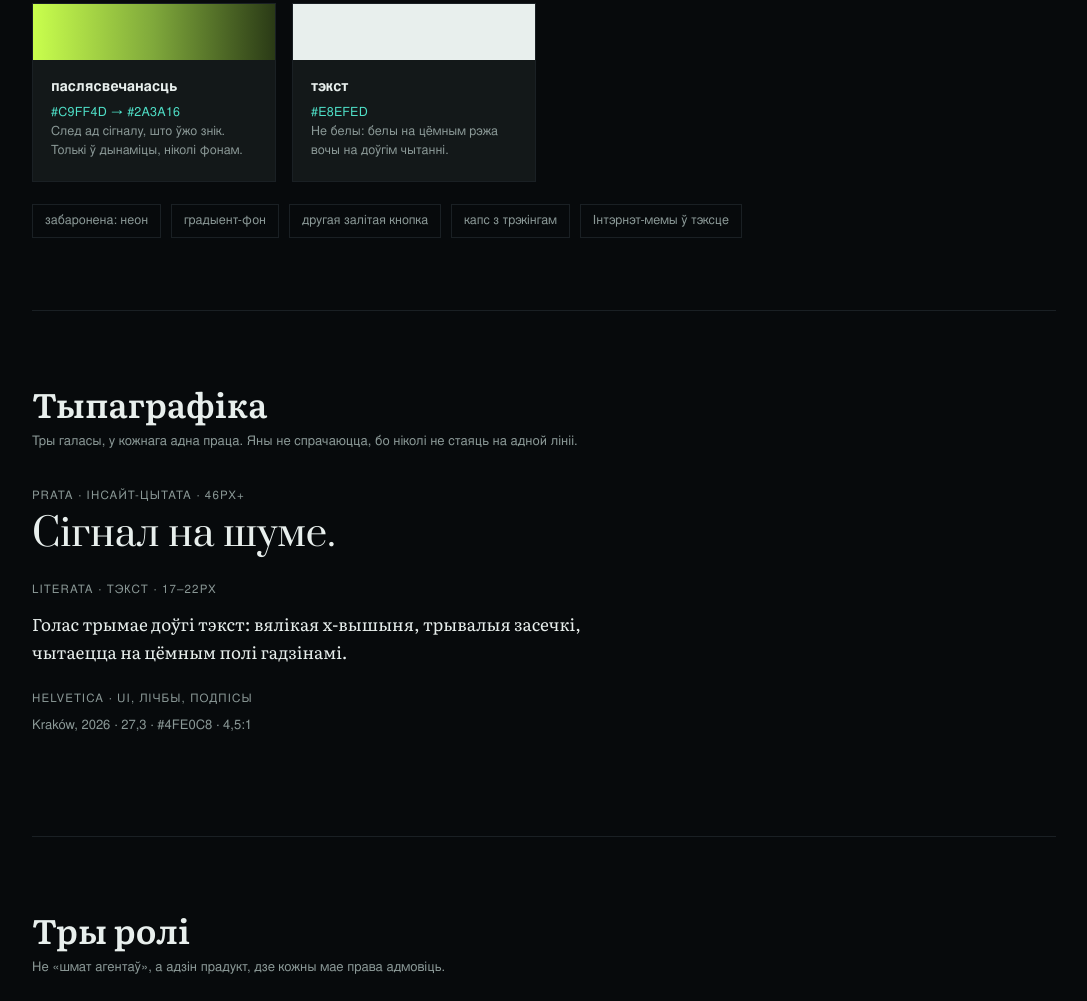
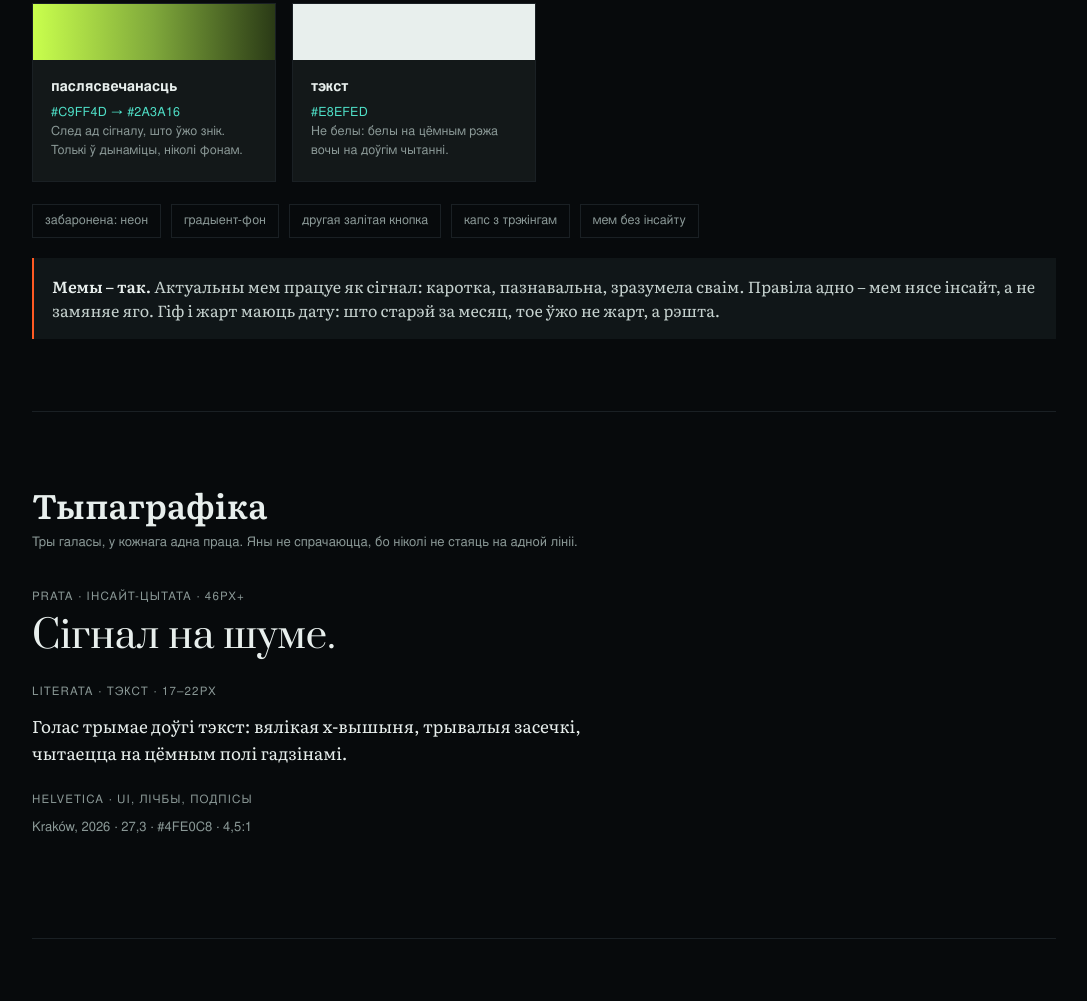
Before and after one commit to indrad3v4/brand-preview, a plain HTML site: page index.html in a window 1280 px wide. Shown: the part 965-1966 px from the top of the page, without its empty margins (96-1183 px from the left). Drawn offline with Linux system fonts and the light colour scheme.

Commit message:
memes allowed: rule added, ban chip rewritten

```diff
--- a/index.html
+++ b/index.html
@@ -52,6 +52,8 @@ h2{font-family:Lit,Georgia,serif;font-weight:600;font-size:clamp(24px,3.4vw,34px
 .role h3{font-size:15px;font-weight:700;margin-bottom:6px}
 .role p{font-family:Lit,Georgia,serif;font-size:15px;color:#C6D2CF;line-height:1.55}
 .ban{display:flex;flex-wrap:wrap;gap:10px;margin-top:22px}
+.rule{margin-top:20px;padding:16px 18px;border-left:2px solid #FF5A23;background:#101618;color:#C6D2CF;font-family:Lit,Georgia,serif;font-size:16px;line-height:1.55}
+.rule b{color:#E8EFED}
 .ban span{border:1px solid var(--line);color:var(--muted);font-size:12.5px;padding:6px 12px}
 footer{padding:44px 0 64px;font-size:12.5px;color:var(--muted);display:flex;justify-content:space-between;gap:16px;flex-wrap:wrap}
 footer a{color:var(--metric);text-decoration:none;border-bottom:1px solid rgba(79,224,200,.35)}
@@ -83,7 +85,8 @@ footer a{color:var(--metric);text-decoration:none;border-bottom:1px solid rgba(7
   <div class="card"><div class="chip" style="background:linear-gradient(90deg,#C9FF4D,#7FA83B,#2A3A16)"></div><div class="cname">паслясвечанасць</div><div class="hex">#C9FF4D → #2A3A16</div><div class="cnote">След ад сігналу, што ўжо знік. Толькі ў дынаміцы, ніколі фонам.</div></div>
   <div class="card"><div class="chip" style="background:#E8EFED"></div><div class="cname">тэкст</div><div class="hex">#E8EFED</div><div class="cnote">Не белы: белы на цёмным рэжа вочы на доўгім чытанні.</div></div>
 </div>
-<div class="ban"><span>забаронена: неон</span><span>градыент-фон</span><span>другая залітая кнопка</span><span>капс з трэкінгам</span><span>Інтэрнэт-мемы ў тэксце</span></div>
+<div class="ban"><span>забаронена: неон</span><span>градыент-фон</span><span>другая залітая кнопка</span><span>капс з трэкінгам</span><span>мем без інсайту</span></div>
+<div class="rule"><b>Мемы – так.</b> Актуальны мем працуе як сігнал: каротка, пазнавальна, зразумела сваім. Правіла адно – мем нясе інсайт, а не замяняе яго. Гіф і жарт маюць дату: што старэй за месяц, тое ўжо не жарт, а рэшта.</div>
 </section>
 
 <section>
```
